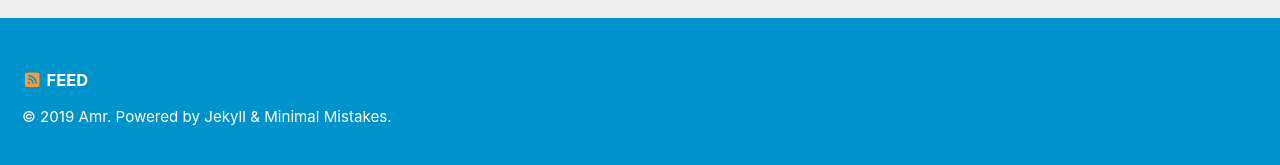
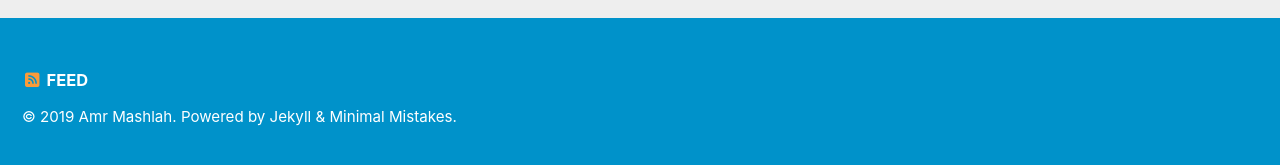
Before and after one commit to amrakm/amrakm.github.io, a Jekyll site: the page built from index.html, in a window 1280 px wide and 900 px high, scrolled down 222 px. Shown: the part 727-892 px from the top of the window. Built offline with Jekyll 4.4.1, drawn with Linux system fonts in a browser that asks for light colours; cached includes are drawn as plain includes; nearby versions of some CDN libraries; the list of posts is cut into pages by our own code.

Commit message:
Update _config.yml

```diff
--- a/_config.yml
+++ b/_config.yml
@@ -16,10 +16,10 @@
 
 # Site Settings
 locale                   : "en-UK"
-title                    : "Site Title"
+title                    : ""
 title_separator          : "-"
 subtitle                 : # site tagline that appears below site title in masthead
-name                     : "Amr"
+name                     : "Amr Mashlah"
 description              : ""
 url                      : # the base hostname & protocol for your site e.g. "https://mmistakes.github.io"
 baseurl                  : # the subpath of your site, e.g. "/blog"
```
